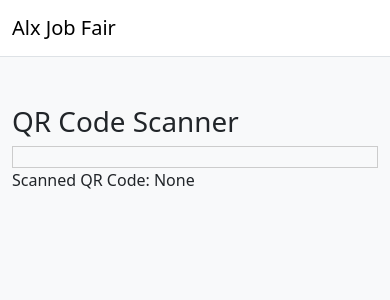
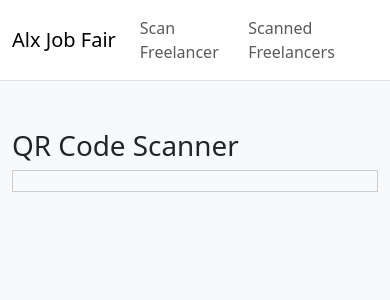
Before and after one commit to JoethonDev/AlxJobFair, a Django app: template jobscanner/templates/scanner.html in a window 390 px wide. Shown: the top 300 px of the page. Run offline with Django 4.2, Linux system fonts and the light colour scheme; the template is opened without the code that fills it, so the values that code supplies are empty; some libraries are stand-ins or nearby versions.

Commit message:
fix responsive navbar

```diff
--- a/jobscanner/templates/base.html
+++ b/jobscanner/templates/base.html
@@ -19,7 +19,7 @@
     {% endblock %}
 </head>
 <body>
-    <nav class="navbar navbar-expand-lg navbar-light bg-white border-bottom">
+    <nav class="navbar navbar-expand navbar-light bg-white border-bottom">
         <div class="container-fluid">
             <a class="navbar-brand" href="{% url 'home' %}">Alx Job Fair</a>
             <div class="collapse navbar-collapse" id="navbarNav">
--- a/jobscanner/templates/scanner.html
+++ b/jobscanner/templates/scanner.html
@@ -16,20 +16,21 @@
 {% block content %}
     <h1>QR Code Scanner</h1>
     <div id="reader"></div>
-    <div id="result">
+    <!-- <div id="result">
         <p>Scanned QR Code: <span id="scanned-result">None</span></p>
-    </div>
+    </div> -->
 
     <script src="https://cdnjs.cloudflare.com/ajax/libs/html5-qrcode/2.3.8/html5-qrcode.min.js" integrity="sha512-r6rDA7W6ZeQhvl8S7yRVQUKVHdexq+GAlNkNNqVC7YyIV+NwqCTJe2hDWCiffTyRNOeGEzRRJ9ifvRm/HCzGYg==" crossorigin="anonymous" referrerpolicy="no-referrer"></script>
 
     <script>
         const qrCodeSuccessCallback = (decodedText, decodedResult) => {
             decodedText = decodedText.trim()
-            console.log(`Code scanned: ${decodedText}`);
-            document.getElementById('scanned-result').textContent = decodedText;
+            window.location.href = decodedText;
+            // console.log(`Code scanned: ${decodedText}`);
+            // document.getElementById('scanned-result').textContent = decodedText;
             // Redirect to the decoded URL
             // console.log(decodedText)
-            window.location.href = decodedText;  // Assumes decodedText is a valid URL
+              // Assumes decodedText is a valid URL
         };
 
         const config = { fps: 10, qrbox: { width: 250, height: 250 } };
```
